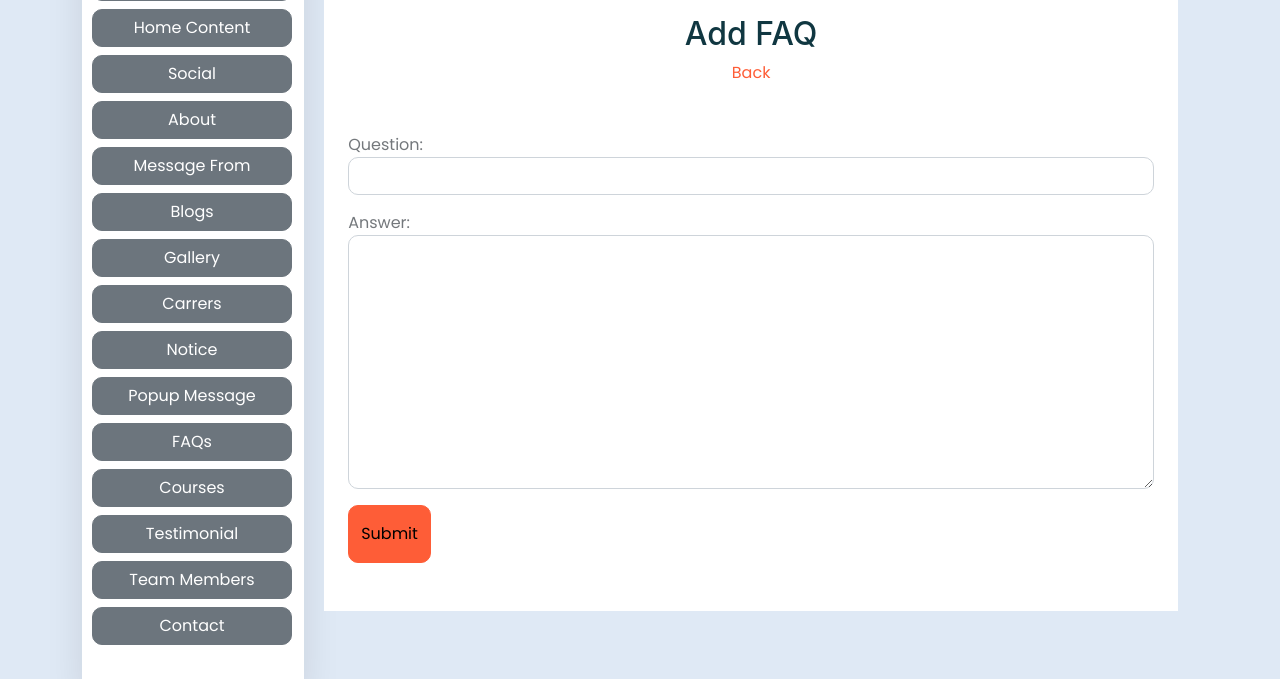
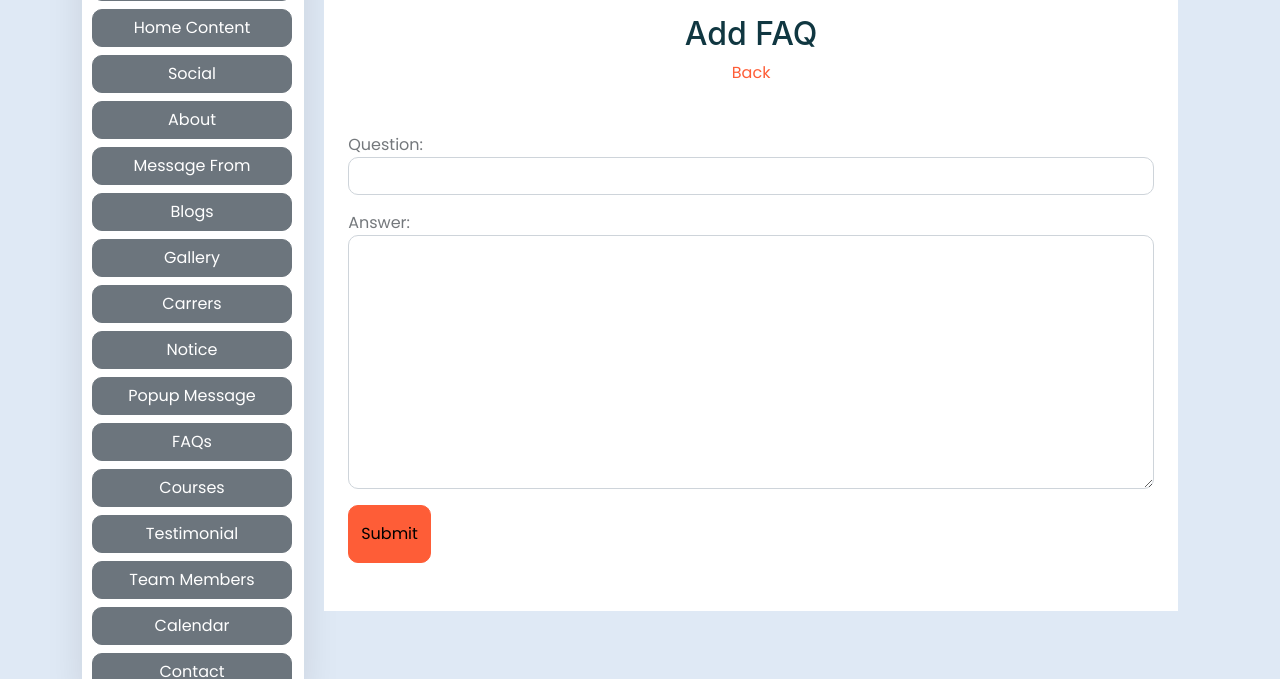
Before and after one commit to Prash57/Celandine, a Django app: page /add-faq/ in a window 1280 px wide. Shown: the part 121-800 px from the top of the page. Run offline with Django 4.2, Linux system fonts and the light colour scheme; the visitor is signed in with stand-in values (Sample User, id 1); data that the repository does not hold is empty; some libraries are stand-ins or nearby versions.

Commit message:
calander functions added

```diff
--- a/base/forms.py
+++ b/base/forms.py
@@ -255,3 +255,18 @@ class CommentForm(forms.ModelForm):
 
         for name, field in self.fields.items():
             field.widget.attrs.update({'class': 'form-control border-1'})
+
+class CalendarForm(forms.ModelForm):
+    class Meta:
+        model = Calendar
+        fields = '__all__'
+        widgets = {
+            'is_default': forms.CheckboxInput(attrs={'class': 'form-check-input'}),
+        }
+
+    def __init__(self, *args, **kwargs):
+        super(CalendarForm, self).__init__(*args, **kwargs)
+
+        for name, field in self.fields.items():
+            if name != 'is_default':
+                field.widget.attrs.update({'class': 'form-control border-1'})
--- a/base/urls.py
+++ b/base/urls.py
@@ -115,6 +115,12 @@ urlpatterns = [
     path('edit-team-member/<str:pk>', views.editTeamMember, name='editteammember'),
     path('delete-team-member/<str:pk>', views.deleteTeamMember, name='deleteteammember'),
 
+    # calendar page routes
+    path('view-calendar/', views.viewCalendar, name='viewCalendar'),
+    path('add-calendar/', views.addCalendar, name='addcalendar'),
+    path('edit-calendar/<str:pk>', views.editCalendar, name='editcalendar'),
+    path('delete-calendar/<str:pk>', views.deleteCalendar, name='deletecalendar'),
+
     # dashboard
     path('dashboard/', views.dashboard, name='dashboard'),
 
--- a/base/views.py
+++ b/base/views.py
@@ -241,7 +241,6 @@ def deleteHomeContent(request,pk):
 
 # view about
 @login_required(login_url = 'login')
-
 def viewAbout(request):
     abouts = About.objects.all()
     context = {'abouts': abouts}
@@ -888,3 +887,54 @@ def deleteTeamMember(request, pk):
         return redirect('viewteammembers')
     context= {'obj': teams}
     return render (request, 'delete.html', context)
+
+
+# view calendar
+@login_required(login_url = 'login')
+def viewCalendar(request):
+    calendars = Calendar.objects.all()
+    context = {'calendars': calendars}
+    return render(request, 'base/viewcalendar.html', context)
+
+# add calendar
+@login_required(login_url = 'login')
+def addCalendar(request):
+    calendar = Calendar.objects.all()
+    form = CalendarForm()
+    if request.method =='POST':
+        form = CalendarForm(request.POST, request.FILES)
+        if form.is_valid():
+            calendar = form.save(commit=False)
+            calendar.save()
+
+            messages.success(request, 'Calendar added successfully')
+            return redirect('viewCalendar')
+    context = {'calendar': calendar, 'form': form}
+    return render (request, 'base/calendarform.html', context)
+
+# edit calendar
+@login_required(login_url = 'login')
+def editCalendar(request, pk):
+    calendar = Calendar.objects.get(id=pk)
+    form = CalendarForm(instance=calendar)
+    if request.method =='POST':
+        form = CalendarForm(request.POST, request.FILES, instance=calendar)
+        if form.is_valid():
+            form.save()
+
+            messages.success(request, 'Calendar updated successfully')
+            return redirect('viewCalendar')
+    context = {'form': form}
+    return render (request, 'base/calendarform.html', context)
+
+# delete calendar
+@login_required(login_url = 'login')
+def deleteCalendar(request, pk):
+    calendar = Calendar.objects.get(id=pk)
+    if request.method =='POST':
+            calendar.delete()
+
+            messages.success(request, 'Calendar deleted successfully')
+            return redirect('viewCalendar')
+    context = {'form': calendar}
+    return render (request, 'delete.html', context)
--- a/templates/dash.html
+++ b/templates/dash.html
@@ -170,6 +170,9 @@
                         class="nav-item btn btn-secondary d-block mb-2 {% if url_name == 'viewteammembers' %}active{% endif %}">Team
                         Members</a>
                 </li>
+                <li> <a href="{% url 'viewCalendar' %}"
+                    class="nav-item btn btn-secondary d-block mb-2 {% if url_name == 'viewCalendar' %}active{% endif %}">Calendar</a>
+            </li>
                 <li> <a href="{% url 'viewcontacts' %}"
                         class="nav-item btn btn-secondary d-block mb-2 {% if url_name == 'viewcontacts' %}active{% endif %}">Contact</a>
                 </li>
```
Also changed, not shown: base/templates/base/calendarform.html (added, +33 -0 lines), base/templates/base/viewcalendar.html (added, +40 -0 lines), base/migrations/0003_rename_calendar_calendar_calendar_photo.py (added), base/migrations/0004_rename_calendar_photo_calendar_calendar.py (added), media/uploads/calendar/1.png (added), media/uploads/calendar/celanding.png (added), media/uploads/calendar/img.png (added).
